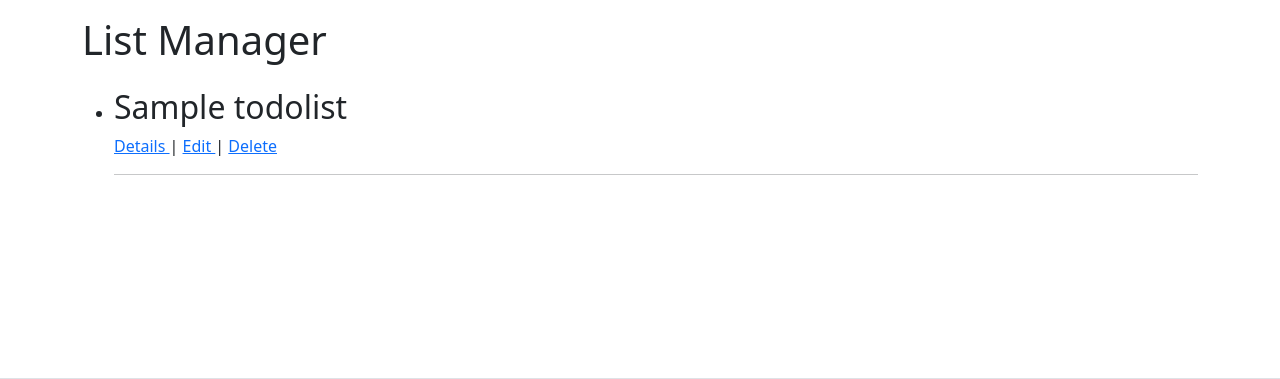
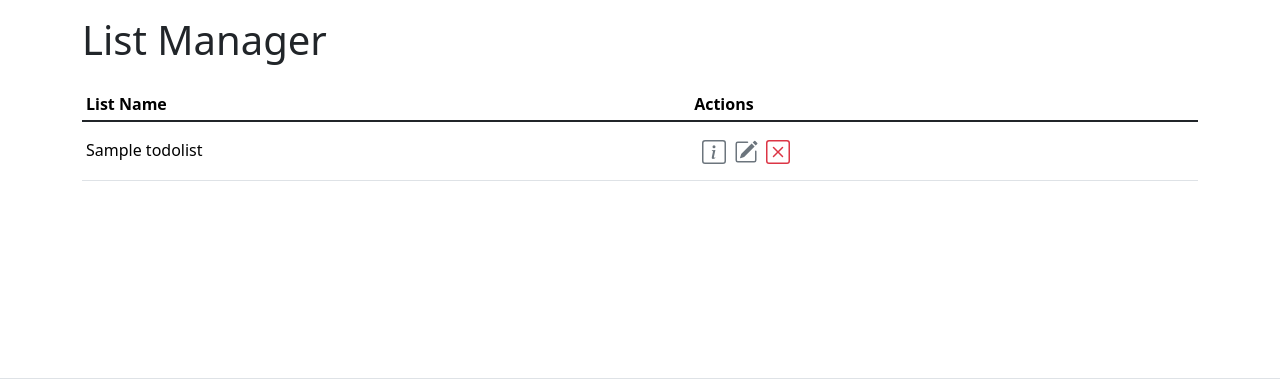
Before and after one commit to jaerrib/todo-list, a Django app: page /todos/ in a window 1280 px wide. Shown: the part 49-428 px from the top of the page. Run offline with Django 5.2, Linux system fonts and the light colour scheme; a user stored in the database is signed in; tables that the repository leaves empty hold one stand-in row (values such as "Sample post"); parts of the project's set-up code (start-up, migrations or seed data) failed here and were passed over.

Commit message:
Improve list manager styling by switching from UL to table

```diff
--- a/templates/list_manager.html
+++ b/templates/list_manager.html
@@ -5,27 +5,62 @@
 {% block content %}
 
 <h1>List Manager</h1>
-<ul class="mt-4 ">
+<table class="table table-sm mt-4">
+    <thead>
+    <tr>
+        <th scope="col">List Name</th>
+        <th scope="col">Actions</th>
+    </tr>
+    </thead>
+    <tbody class="table-group-divider">
+    {% for todo_list in todolist_list %}
+    <tr>
+        <td class="py-3">
+            {{ todo_list.title }}
+        </td>
+        <td class="py-3">
+            <div class="d-flex">
+                <a href="{% url 'todo_list_detail' todo_list.pk %}"
+                   class="ms-2 text-secondary">
+                    <svg xmlns="http://www.w3.org/2000/svg"
+                         width="24"
+                         height="24" fill="currentColor"
+                         class="bi bi-info-square"
+                         viewBox="0 0 16 16">
+                        <title>View details for {{todo_list.title}}</title>
+                        <path d="M14 1a1 1 0 0 1 1 1v12a1 1 0 0 1-1 1H2a1 1 0 0 1-1-1V2a1 1 0 0 1 1-1zM2 0a2 2 0 0 0-2 2v12a2 2 0 0 0 2 2h12a2 2 0 0 0 2-2V2a2 2 0 0 0-2-2z"/>
+                        <path d="m8.93 6.588-2.29.287-.082.38.45.083c.294.07.352.176.288.469l-.738 3.468c-.194.897.105 1.319.808 1.319.545 0 1.178-.252 1.465-.598l.088-.416c-.2.176-.492.246-.686.246-.275 0-.375-.193-.304-.533zM9 4.5a1 1 0 1 1-2 0 1 1 0 0 1 2 0"/>
+                    </svg>
+                </a>
+                <a href="{% url 'todo_list_edit' todo_list.pk %}"
+                   class="ms-2 text-secondary">
+                    <svg xmlns="http://www.w3.org/2000/svg"
+                         width="24"
+                         height="24" fill="currentColor"
+                         class="bi bi-pencil-square"
+                         viewBox="0 0 16 16">
+                        <title>Edit {{todo_list.title}}</title>
+                        <path d="M15.502 1.94a.5.5 0 0 1 0 .706L14.459 3.69l-2-2L13.502.646a.5.5 0 0 1 .707 0l1.293 1.293zm-1.75 2.456-2-2L4.939 9.21a.5.5 0 0 0-.121.196l-.805 2.414a.25.25 0 0 0 .316.316l2.414-.805a.5.5 0 0 0 .196-.12l6.813-6.814z"/>
+                        <path fill-rule="evenodd"
+                              d="M1 13.5A1.5 1.5 0 0 0 2.5 15h11a1.5 1.5 0 0 0 1.5-1.5v-6a.5.5 0 0 0-1 0v6a.5.5 0 0 1-.5.5h-11a.5.5 0 0 1-.5-.5v-11a.5.5 0 0 1 .5-.5H9a.5.5 0 0 0 0-1H2.5A1.5 1.5 0 0 0 1 2.5z"/>
+                    </svg>
+                </a>
+                <a href="{% url 'todo_list_delete' todo_list.pk %}"
+                   class="ms-2 text-danger">
+                    <svg xmlns="http://www.w3.org/2000/svg"
+                         width="24"
+                         height="24" fill="currentColor"
+                         class="bi bi-x-square" viewBox="0 0 16 16">
+                        <title>Delete {{todo_list.title}}</title>
+                        <path d="M14 1a1 1 0 0 1 1 1v12a1 1 0 0 1-1 1H2a1 1 0 0 1-1-1V2a1 1 0 0 1 1-1zM2 0a2 2 0 0 0-2 2v12a2 2 0 0 0 2 2h12a2 2 0 0 0 2-2V2a2 2 0 0 0-2-2z"/>
+                        <path d="M4.646 4.646a.5.5 0 0 1 .708 0L8 7.293l2.646-2.647a.5.5 0 0 1 .708.708L8.707 8l2.647 2.646a.5.5 0 0 1-.708.708L8 8.707l-2.646 2.647a.5.5 0 0 1-.708-.708L7.293 8 4.646 5.354a.5.5 0 0 1 0-.708"/>
+                    </svg>
+                </a>
+            </div>
+        </td>
+    </tr>
+    {% endfor %}
+    </tbody>
+</table>
 
-    {% for todo_list in todolist_list %}
-    <li>
-        <h2>
-            {{ todo_list.title }}
-        </h2>
-        <a href="{% url 'todo_list_detail' todo_list.pk %}">
-            Details
-        </a>
-        |
-        <a href="{% url 'todo_list_edit' todo_list.pk %}">
-            Edit
-        </a>
-        |
-        <a href="{% url 'todo_list_delete' todo_list.pk %}">
-            Delete
-        </a>
-    </li>
-    <hr>
-    {% endfor %}
-
-</ul>
 {% endblock content %}
```
